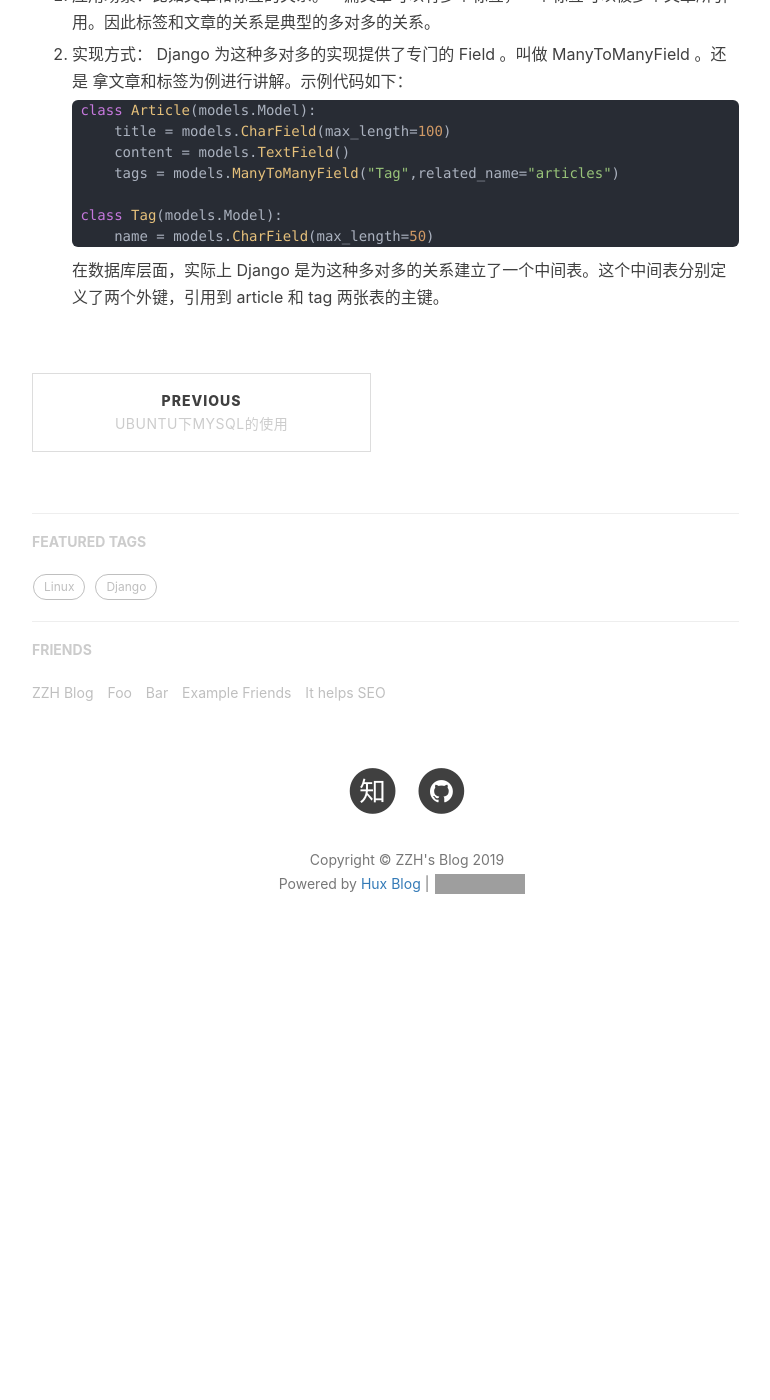
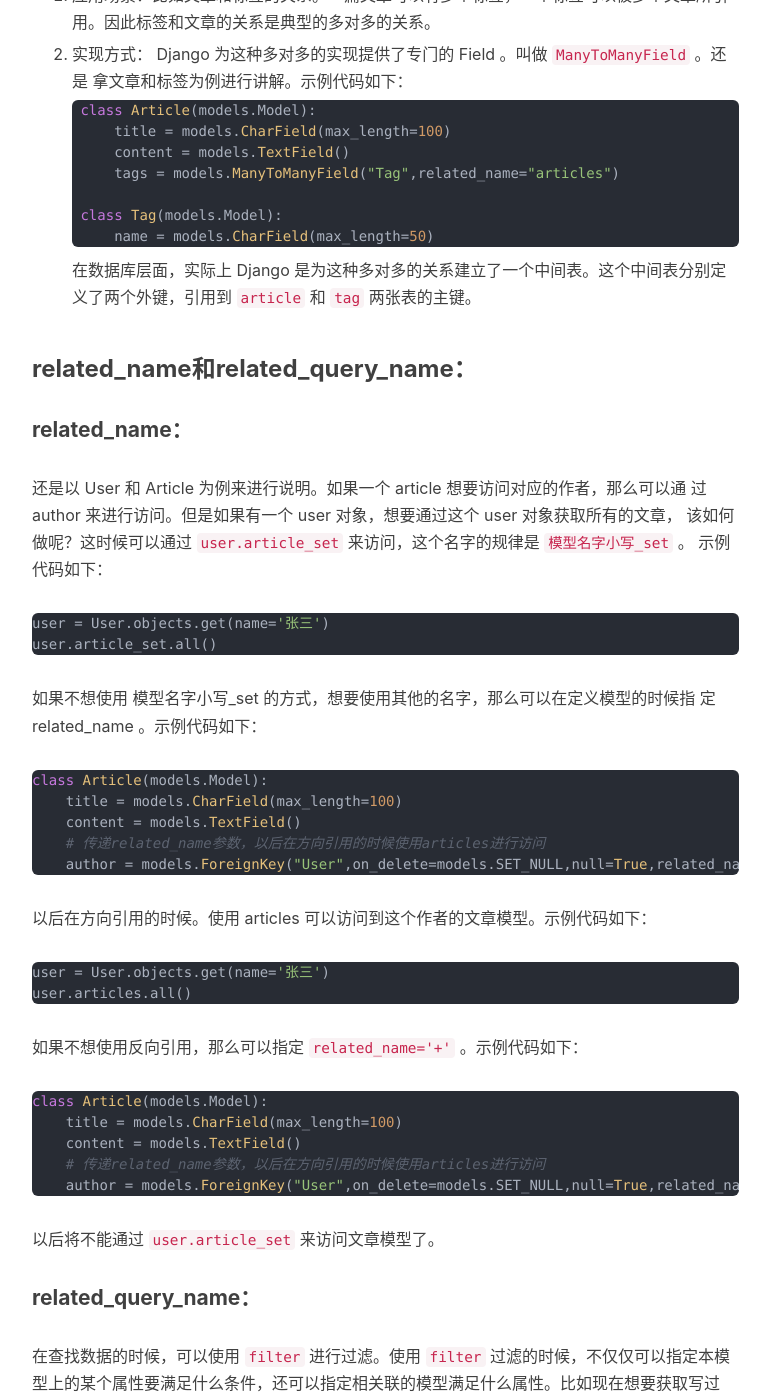
Before and after one commit to MiracleShadow/MiracleShadow.github.io, a Jekyll site: the page built from _posts/2019-02-06-Django笔记.md, in a window 1280 px wide and 1400 px high, scrolled down 19240 px. Shown: the whole window, without its empty margins (233-1003 px from the left). Built offline with Jekyll 4.4.1, drawn with Linux system fonts in a browser that asks for light colours; nearby versions of some CDN libraries; comment, search, counter and statistics services are not loaded; before the commit the page ends 20228 px from its top, so only the background shows below that; some of the changed text lies outside the part shown; grey boxes are pictures that could not be loaded.

Commit message:
:apple:  related_name和related_query_name

````diff
--- a/_posts/2019-02-06-Django笔记.md
+++ b/_posts/2019-02-06-Django笔记.md
@@ -691,9 +691,9 @@ for article in articles:
 
 ##### 多对多：
 
-1. 应用场景：比如文章和标签的关系。一篇文章可以有多个标签，一个标签可以被多个文章所引 用。因此标签和文章的关系是典型的多对多的关系。
+1. 应用场景：比如文章和标签的关系。一篇文章可以有多个标签，一个标签可以被多个文章所引用。因此标签和文章的关系是典型的多对多的关系。
 
-2. 实现方式： Django 为这种多对多的实现提供了专门的 Field 。叫做 ManyToManyField 。还是 拿文章和标签为例进行讲解。示例代码如下：
+2. 实现方式： Django 为这种多对多的实现提供了专门的 Field 。叫做 `ManyToManyField` 。还是 拿文章和标签为例进行讲解。示例代码如下：
 
     ```python
     class Article(models.Model):
@@ -705,4 +705,74 @@ for article in articles:
         name = models.CharField(max_length=50)
     ```
 
-    在数据库层面，实际上 Django 是为这种多对多的关系建立了一个中间表。这个中间表分别定 义了两个外键，引用到 article 和 tag 两张表的主键。
+    在数据库层面，实际上 Django 是为这种多对多的关系建立了一个中间表。这个中间表分别定义了两个外键，引用到 `article` 和 `tag` 两张表的主键。
+
+### related_name和related_query_name：
+
+#### related_name：
+
+还是以 User 和 Article 为例来进行说明。如果一个 article 想要访问对应的作者，那么可以通 过 author 来进行访问。但是如果有一个 user 对象，想要通过这个 user 对象获取所有的文章， 该如何做呢？这时候可以通过 `user.article_set` 来访问，这个名字的规律是 `模型名字小写_set` 。 示例代码如下：
+
+```python
+user = User.objects.get(name='张三')
+user.article_set.all()
+```
+
+如果不想使用 模型名字小写_set 的方式，想要使用其他的名字，那么可以在定义模型的时候指 定 related_name 。示例代码如下：
+
+```python
+class Article(models.Model):
+    title = models.CharField(max_length=100)
+    content = models.TextField()
+    # 传递related_name参数，以后在方向引用的时候使用articles进行访问
+    author = models.ForeignKey("User",on_delete=models.SET_NULL,null=True,related_name= 'articles')
+```
+
+以后在方向引用的时候。使用 articles 可以访问到这个作者的文章模型。示例代码如下：
+
+```python
+user = User.objects.get(name='张三')
+user.articles.all()
+```
+
+如果不想使用反向引用，那么可以指定 `related_name='+'` 。示例代码如下：
+
+```python
+class Article(models.Model):
+    title = models.CharField(max_length=100)
+    content = models.TextField()
+    # 传递related_name参数，以后在方向引用的时候使用articles进行访问
+    author = models.ForeignKey("User",on_delete=models.SET_NULL,null=True,related_name= '+')
+```
+
+以后将不能通过 `user.article_set` 来访问文章模型了。
+
+#### related_query_name：
+
+在查找数据的时候，可以使用 `filter` 进行过滤。使用 `filter` 过滤的时候，不仅仅可以指定本模 型上的某个属性要满足什么条件，还可以指定相关联的模型满足什么属性。比如现在想要获取写过 标题为 abc 的所有用户，那么可以这样写：
+
+```python
+users = User.objects.filter(article__title='abc')
+```
+
+如果你设置了 related_name 为 articles ，因为反转的过滤器的名字将使用 related_name 的名 字，那么上例代码将改成如下：
+
+```python
+users = User.objects.filter(articles__title='abc')
+```
+
+可以通过 `related_query_name` 将查询的反转名字修改成其他的名字。比如 article 。示例代码如 下：
+
+```python
+class Article(models.Model):
+    title = models.CharField(max_length=100)
+    content = models.TextField()
+    # 传递related_name参数，以后在方向引用的时候使用articles进行访问
+    author = models.ForeignKey("User",on_delete=models.SET_NULL,null=True,related_name= 'articles',related_query_name='article')
+```
+
+那么在做反向过滤查找的时候就可以使用以下代码：
+
+```python
+users = User.objects.filter(article__title='abc')
+```
````
